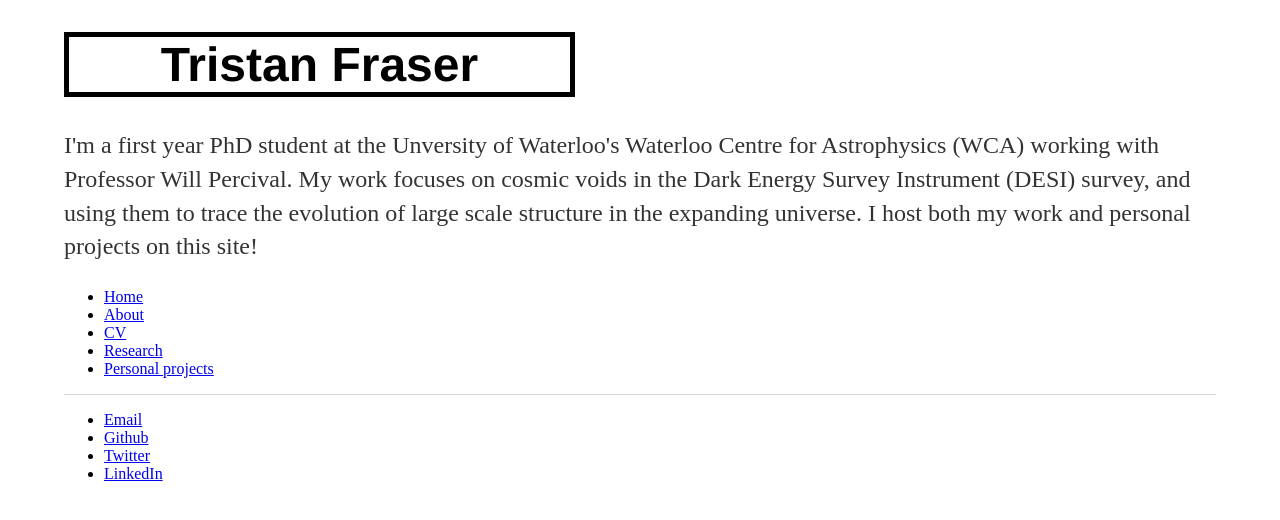
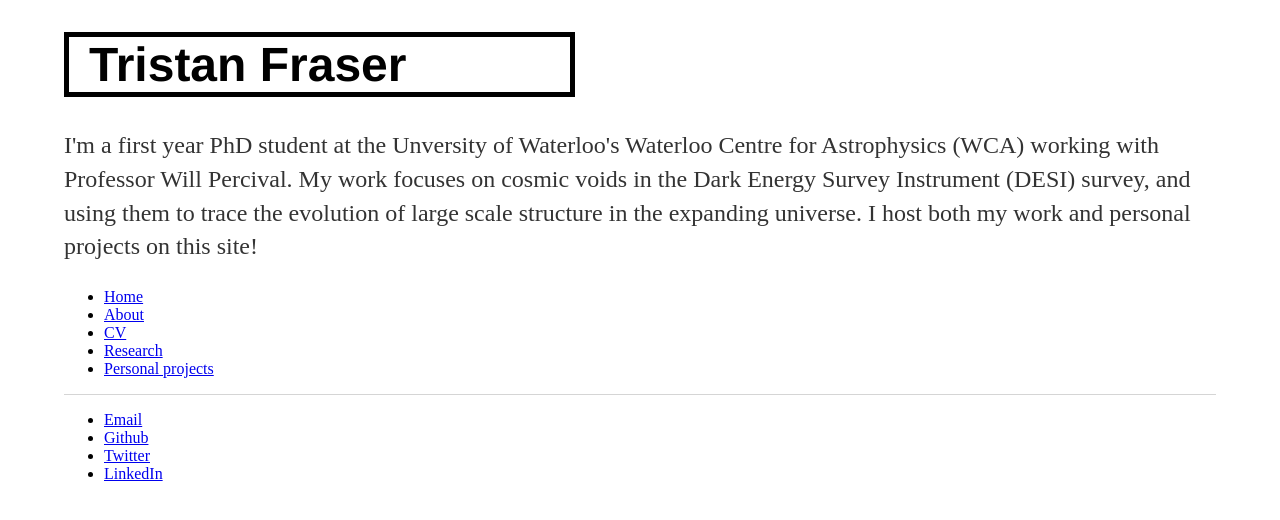
Before and after one commit to tsfraser/tsfraser.github.io, a Jekyll site: the page built from index.html, in a window 1280 px wide. Shown: the top 520 px of the page. Built offline with Jekyll 4.4.1, drawn with Linux system fonts in a browser that asks for light colours.

Commit message:
Update main.css

```diff
--- a/css/main.css
+++ b/css/main.css
@@ -2,8 +2,8 @@
     text-align: center;
     border: 5px solid black;
     width: 40%;
-    position: relative;
-    left: center;
+    display: flex;
+    align-items: center;
     padding: 0 20px 0 20px;
 }
 
```
